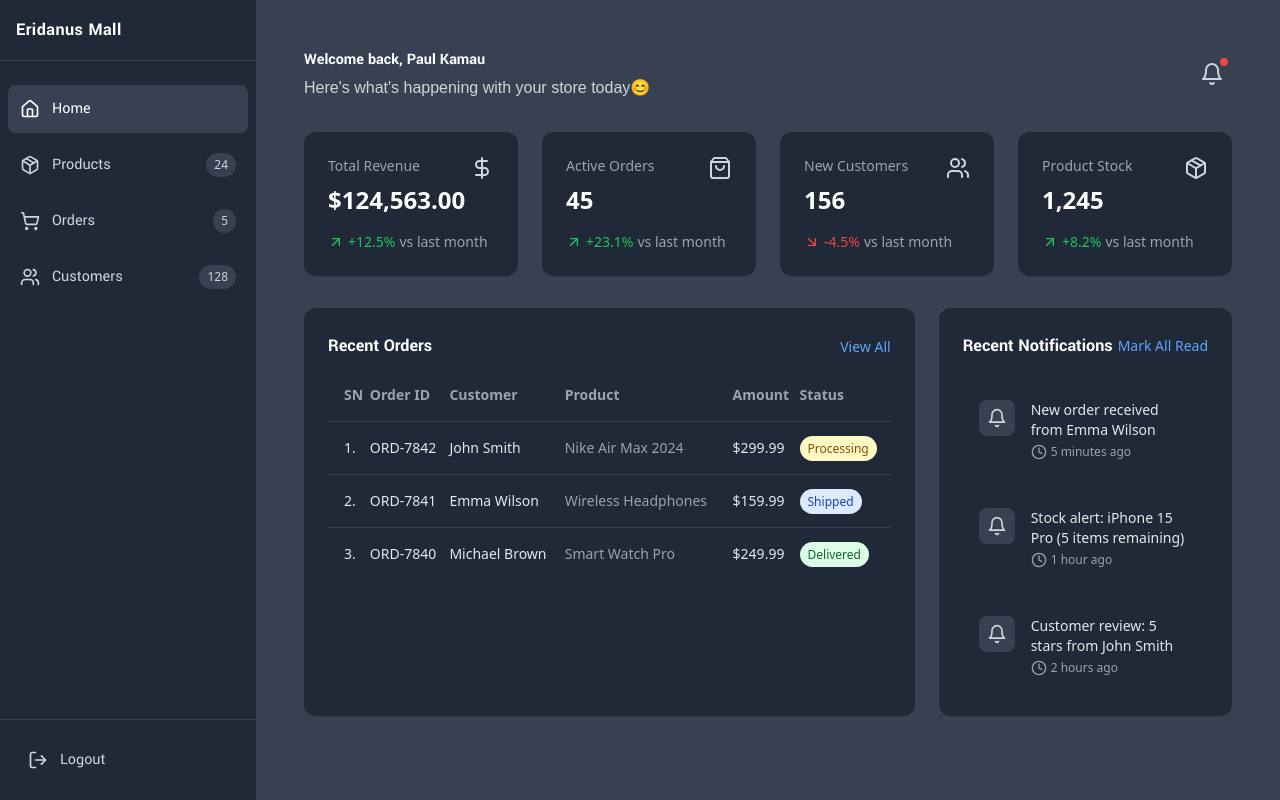
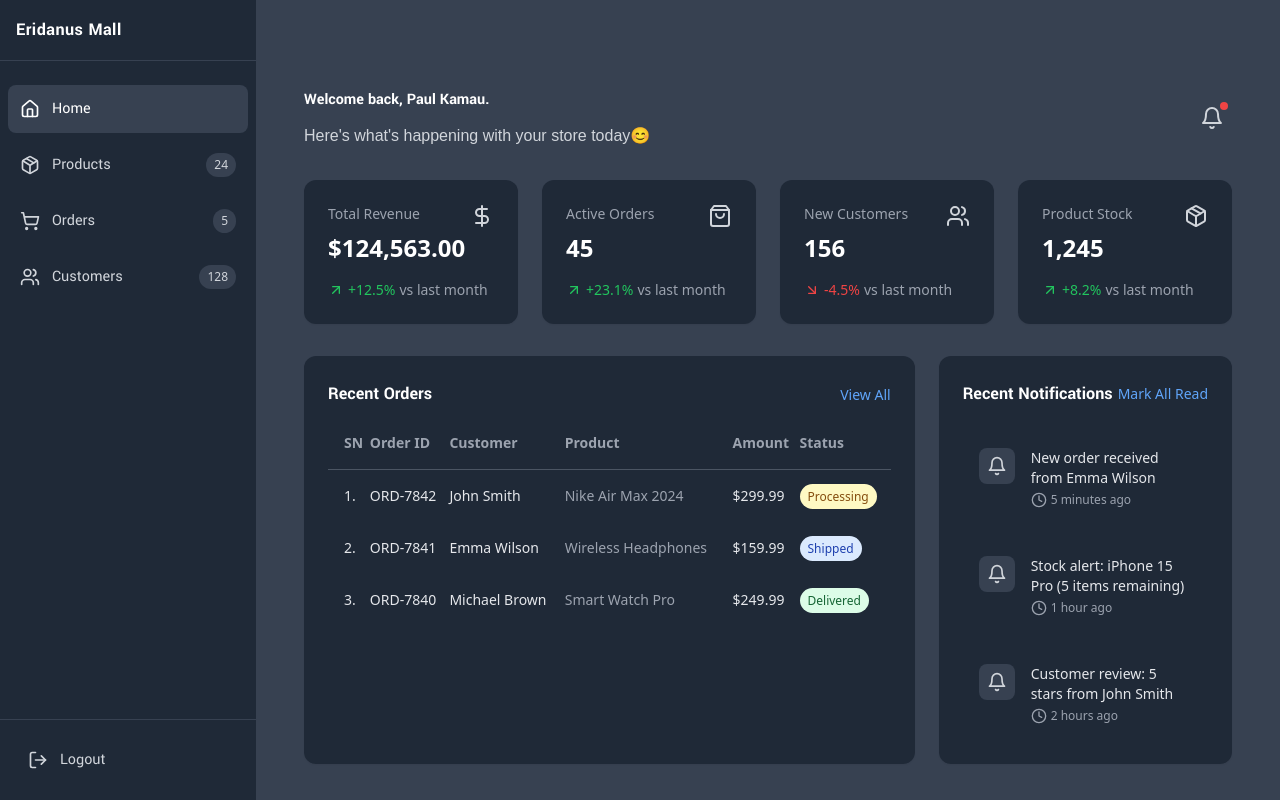
Before and after one commit to PneumaDev/admin_dashboard, a React (Vite) app: page / in a window 1280 px wide. Built offline with nearby package versions, Linux system fonts and the light colour scheme; the HTML template or start-up script is replaced by a standard one; a web font is replaced by a local one.

Commit message:
style(Home): improve Home page styling
- Update padding and margins
- Add border to table header
- Style table rows and cells
- Improve text styling

```diff
--- a/src/pages/Home.jsx
+++ b/src/pages/Home.jsx
@@ -86,12 +86,12 @@ export default function Home() {
   ];
 
   return (
-    <div className="md:p-6 py-4">
+    <div className="md:p-6 my-10">
       {/* Header */}
       <div className="flex justify-between items-center mb-8">
-        <div>
+        <div className="space-y-3">
           <h2 className="font-yantramanav font-bold text-white">
-            Welcome back, Paul Kamau
+            Welcome back, Paul Kamau.
           </h2>
           <p className="text-gray-300 mt-1 font-muktaVaani">
             Here's what's happening with your store today😊
@@ -159,7 +159,7 @@ export default function Home() {
           <div className="overflow-x-auto">
             <table className="w-full">
               <thead>
-                <tr className="text-left text-sm justify-between text-gray-400">
+                <tr className="text-left text-sm justify-between text-gray-400 border-b rounded-b-md border-gray-600">
                   <th className="pb-4 pl-4 md:pr-0 pr-8">SN</th>
                   <th className="pb-4 md:pr-0 pr-16">Order ID</th>
                   <th className="pb-4 md:pr-0 pr-16">Customer</th>
@@ -172,15 +172,17 @@ export default function Home() {
                 {recentOrders.map((order, index) => (
                   <tr
                     key={index}
-                    className="border-t border-gray-700 m-4 hover:bg-gray-700 transition-colors cursor-pointer"
+                    className=" m-4 hover:bg-gray-700 transition-colors cursor-pointer"
                   >
-                    <td className="py-4 pl-4 text-gray-200">{index + 1}.</td>
+                    <td className="py-4 pl-4 text-gray-200 rounded-l-md">
+                      {index + 1}.
+                    </td>
                     <td className="py-4 text-gray-200">{order.id}</td>
 
                     <td className="py-4 text-gray-200">{order.customer}</td>
                     <td className="py-4 text-gray-400">{order.product}</td>
                     <td className="py-4 text-gray-200">{order.amount}</td>
-                    <td className="py-4">
+                    <td className="py-4 rounded-r-md">
                       <span
                         className={`px-2 py-1 rounded-full text-xs font-medium ${
                           order.status === "Processing"
```
